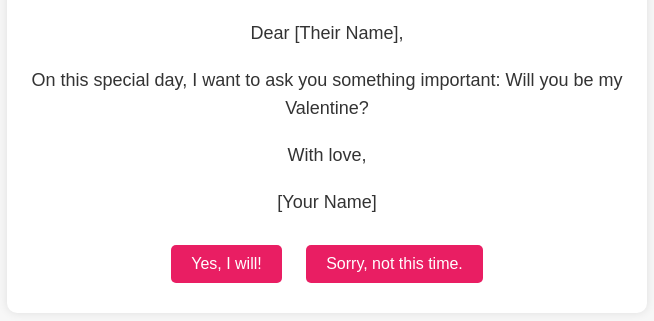
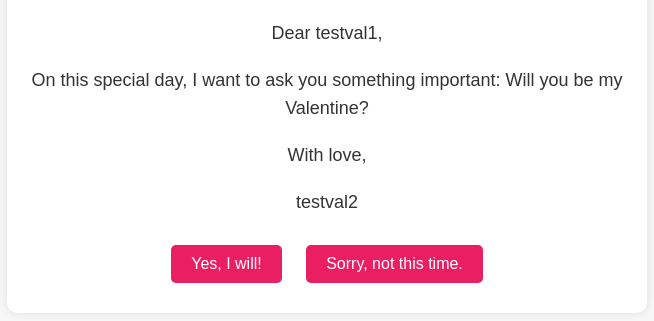
Before and after one commit to jhnlouize/jhnlouize.github.io, a plain HTML site: page index.html in a window 1280 px wide. Shown: the part 131-452 px from the top of the page, without its empty margins (313-967 px from the left). Drawn offline with Linux system fonts and the light colour scheme.

Commit message:
Update index.html

```diff
--- a/index.html
+++ b/index.html
@@ -47,10 +47,10 @@
 <body>
     <div class="container">
         <h1>Will You Be My Valentine?</h1>
-        <p>Dear [Their Name],</p>
+        <p>Dear testval1,</p>
         <p>On this special day, I want to ask you something important: Will you be my Valentine?</p>
         <p>With love,</p>
-        <p>[Your Name]</p>
+        <p>testval2</p>
         <button onclick="window.location.href='mailto:their.email@example.com?subject=Will%20You%20Be%20My%20Valentine%3F&body=Dear%20%5BTheir%20Name%5D%2C%0D%0A%0D%0AOn%20this%20special%20day%2C%20I%20want%20to%20ask%20you%20something%20important%3A%20Will%20you%20be%20my%20Valentine%3F%0D%0A%0D%0AWith%20love%2C%0D%0A%5BYour%20Name%5D'">Yes, I will!</button>
         <button onclick="window.location.href='mailto:their.email@example.com?subject=Response%20to%20Valentine%20Request&body=Dear%20%5BTheir%20Name%5D%2C%0D%0A%0D%0AI%20understand.%20Maybe%20another%20time.%20Take%20care.%0D%0A%0D%0AWith%20respect%2C%0D%0A%5BYour%20Name%5D'">Sorry, not this time.</button>
     </div>
```
